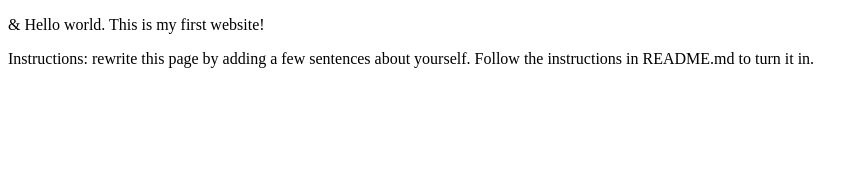
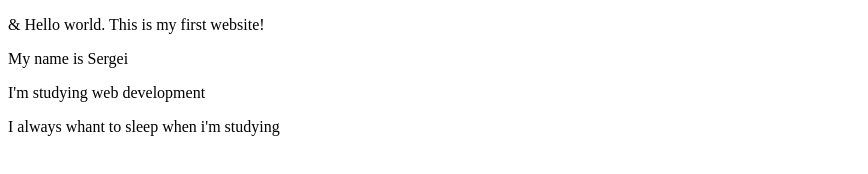
Before and after one commit to Sjitar/webdev_lab1, a plain HTML site: page index.html in a window 1280 px wide. Shown: the whole page, without its empty margins (0-868 px from the left). Drawn offline with Linux system fonts and the light colour scheme.

Commit message:
Update index.html
updated index.html

```diff
--- a/index.html
+++ b/index.html
@@ -6,6 +6,8 @@
 </head>
 <body>
   <p>&amp; Hello world. This is my first website!</p>
-  <p>Instructions: rewrite this page by adding a few sentences about yourself. Follow the instructions in README.md to turn it in.</p>
+  <p>My name is Sergei</p>
+  <p>I'm studying web development</p>
+  <p>I always whant to sleep when i'm studying</p>
 </body>
 </html>
```
